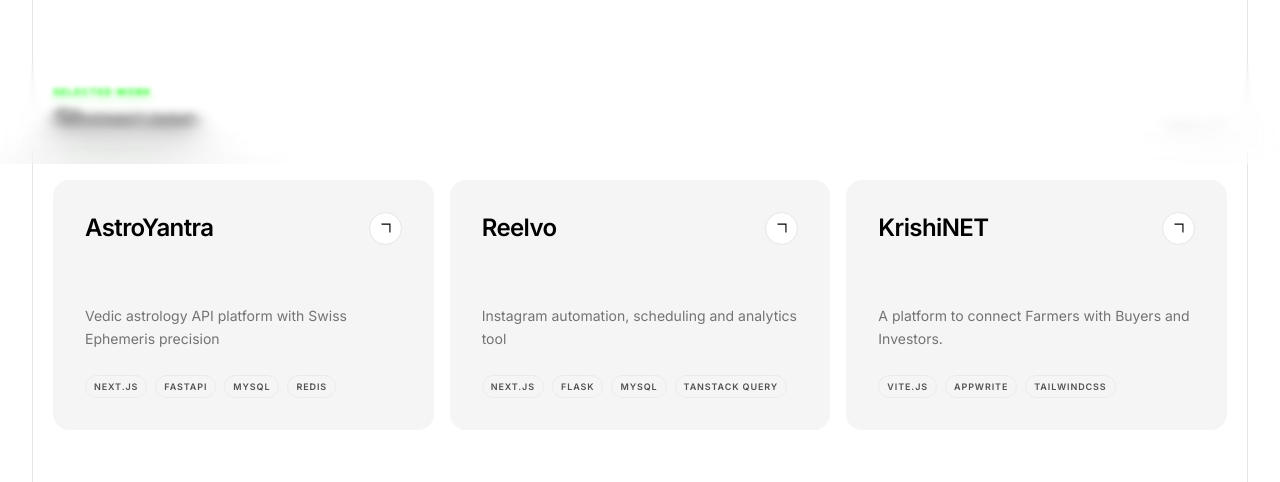
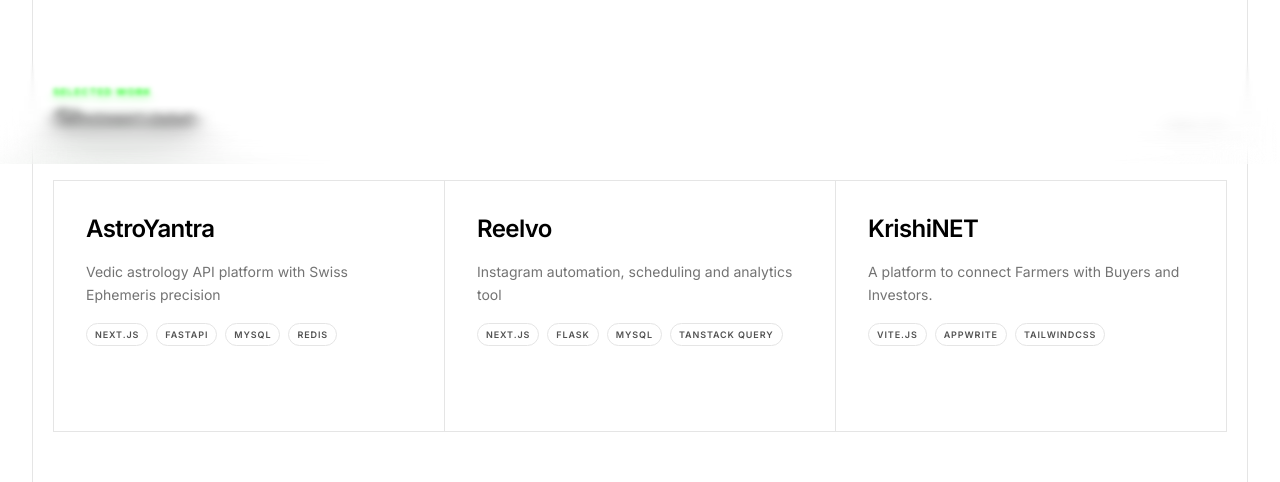
Before and after one commit to Algoture/PortFolio, a Next.js app: page / in a window 1280 px wide. Shown: the part 636-1118 px from the top of the page. Built offline with nearby package versions, Linux system fonts and the light colour scheme.

Commit message:
add : little bit of animation and grids

```diff
--- a/src/app/Components/Hero.jsx
+++ b/src/app/Components/Hero.jsx
@@ -6,12 +6,22 @@ const Hero = () => {
     <section className="relative p-5 min-h-[80vh] min-w-[70vw] flex flex-col justify-center">
       <div className="absolute inset-0 bg-[linear-gradient(rgba(255,255,255,0.03)_1px,transparent_1px),linear-gradient(90deg,rgba(255,255,255,0.03)_1px,transparent_1px)] bg-[size:100px_100px] pointer-events-none" />
       <div className="absolute top-5 left-6 right-12">
-        <div className="flex justify-between md:w-1/2 text-[9px] text-neutral-400 font-mono mb-1">
+        <motion.div
+          initial={{ opacity: 0, y: -6 }}
+          animate={{ opacity: 1, y: 0 }}
+          transition={{ duration: 0.6, ease: "easeOut" }}
+          className="flex justify-between md:w-1/2 text-[9px] text-neutral-400 font-mono mb-1">
           <span>0.00</span>
           <span>WIDTH: AUTO</span>
           <span>100.00</span>
-        </div>
-        <div className="md:w-1/2 h-px bg-neutral-400 relative">
+        </motion.div>
+        <div className="md:w-1/2 h-px relative">
+          <motion.div
+            initial={{ scaleX: 0, filter: "blur(2px)" }}
+            animate={{ scaleX: 1, filter: "blur(0px)" }}
+            transition={{ duration: 1.2, ease: [0.22, 1, 0.36, 1] }}
+            className="absolute inset-0 bg-neutral-400 origin-left"
+          />
           <div className="absolute left-0 -top-1 w-px h-2 bg-neutral-400" />
           <div className="absolute right-0 -top-1 w-px h-2 bg-neutral-400" />
         </div>
@@ -34,7 +44,9 @@ const Hero = () => {
         <div className="space-y-4">
           <div className="w-10 h-[1px] bg-accent" />
           <p className="text-lg md:text-xl text-neutral-500 font-medium leading-relaxed tracking-tight">
-            Full Stack <span className="text-black dark:text-white">Engineer</span><span className="text-accent">.</span>
+            Full Stack{" "}
+            <span className="text-black dark:text-white">Engineer</span>
+            <span className="text-accent">.</span>
           </p>
         </div>
       </motion.div>
--- a/src/app/page.js
+++ b/src/app/page.js
@@ -1,5 +1,6 @@
 "use client";
 import Link from "next/link";
+import { motion } from "motion/react";
 import { projects, socialLinks } from "@/app/Utils/Data";
 import Writing from "./Components/Writing";
 import { ProgressiveBlur } from "./Components/ProgressiveBlur";
@@ -22,39 +23,40 @@ export default function Home() {
               <div className="text-[10px] font-mono text-neutral-400">INDEX [0{projects.length}]</div>
             </header>
 
-            <div className="grid grid-cols-1 md:grid-cols-3 gap-4">
+            <div className="relative group/grid border border-neutral-200 dark:border-neutral-900">
+              <div className="pointer-events-none absolute -left-2 -top-2 h-4 w-4 opacity-0 -translate-x-1 transition-all duration-300 group-hover/grid:opacity-100 group-hover/grid:translate-x-0">
+                <div className="absolute left-1/2 top-0 h-full w-px -translate-x-1/2 bg-accent/80" />
+                <div className="absolute top-1/2 left-0 h-px w-full -translate-y-1/2 bg-accent/80" />
+              </div>
+              <div className="pointer-events-none absolute -right-2 -bottom-2 h-4 w-4 opacity-0 translate-x-1 transition-all duration-300 group-hover/grid:opacity-100 group-hover/grid:translate-x-0">
+                <div className="absolute left-1/2 top-0 h-full w-px -translate-x-1/2 bg-accent/80" />
+                <div className="absolute top-1/2 left-0 h-px w-full -translate-y-1/2 bg-accent/80" />
+              </div>
+              <div className="grid grid-cols-1 md:grid-cols-3 gap-px bg-neutral-200 dark:bg-neutral-950">
                 {projects.map((project, i) => (
                   <Link
                     key={i}
                     href={project.liveLink}
                     target="_blank"
-                  // style={{ "--project": project.primaryColor }}
-                  className="group relative flex flex-col justify-between p-8 min-h-[250px] rounded-2xl bg-neutral-100 dark:bg-neutral-900/40 transition-colors duration-500 ease-out overflow-hidden"
+                    className="group/tile relative flex flex-col space-y-4 p-8 min-h-[250px] bg-white dark:bg-[#060606] transition-colors duration-300 ease-out overflow-hidden hover:bg-zinc-100 dark:hover:bg-zinc-900/70"
                   >
-                  <div className="project-tint absolute -right-10 -top-10 size-32 bg-[color:var(--project)]/30 opacity-0 blur-[80px] group-hover:opacity-50 transition-opacity duration-400" />
+                    <div className="pointer-events-none absolute inset-0" />
 
                     <div className="relative z-10 flex justify-between items-start">
-                    <div>
                       <h3 className="text-2xl font-semibold tracking-tight transition-colors">
                         {project.title}
                       </h3>
                     </div>
-                    <div className="p-2 rounded-full bg-white dark:bg-black border border-neutral-200 dark:border-neutral-800 group-hover:bg-accent group-hover:text-white transition-all duration-500">
-                      <svg width="15" height="15" viewBox="0 0 15 15" fill="none" xmlns="http://www.w3.org/2000/svg">
-                        <path d="M3.64645 11.3536L11.3536 3.64645M11.3536 3.64645H3.5V2.5H12.5V11.5H11.3536V3.64645Z" fill="currentColor" />
-                      </svg>
-                    </div>
-                  </div>
 
-                  <div className="relative z-10 ">
-                    <p className="text-sm text-neutral-500 dark:text-neutral-400 leading-relaxed mb-6">
+                    <div className="relative z-10 space-y-4">
+                      <p className="text-sm text-neutral-500 dark:text-neutral-400 leading-relaxed">
                         {project.description}
                       </p>
                       <div className="flex flex-wrap gap-2">
                         {project.techStack?.map((tech) => (
                           <span
                             key={tech}
-                          className="text-[9px] px-2 py-1 rounded-full border border-neutral-200/70 dark:border-neutral-800/80 text-neutral-600 dark:text-neutral-400 font-semibold uppercase tracking-widest"
+                            className="text-[9px] px-2 py-1 rounded-full border border-neutral-200 dark:border-neutral-800 text-neutral-600 dark:text-neutral-400 font-semibold uppercase tracking-widest"
                           >
                             {tech}
                           </span>
@@ -63,6 +65,7 @@ export default function Home() {
                     </div>
                   </Link>
                 ))}
+              </div>
             </div>
           </section>
 
```
Lines whose indentation alone changed are shown as unchanged.
